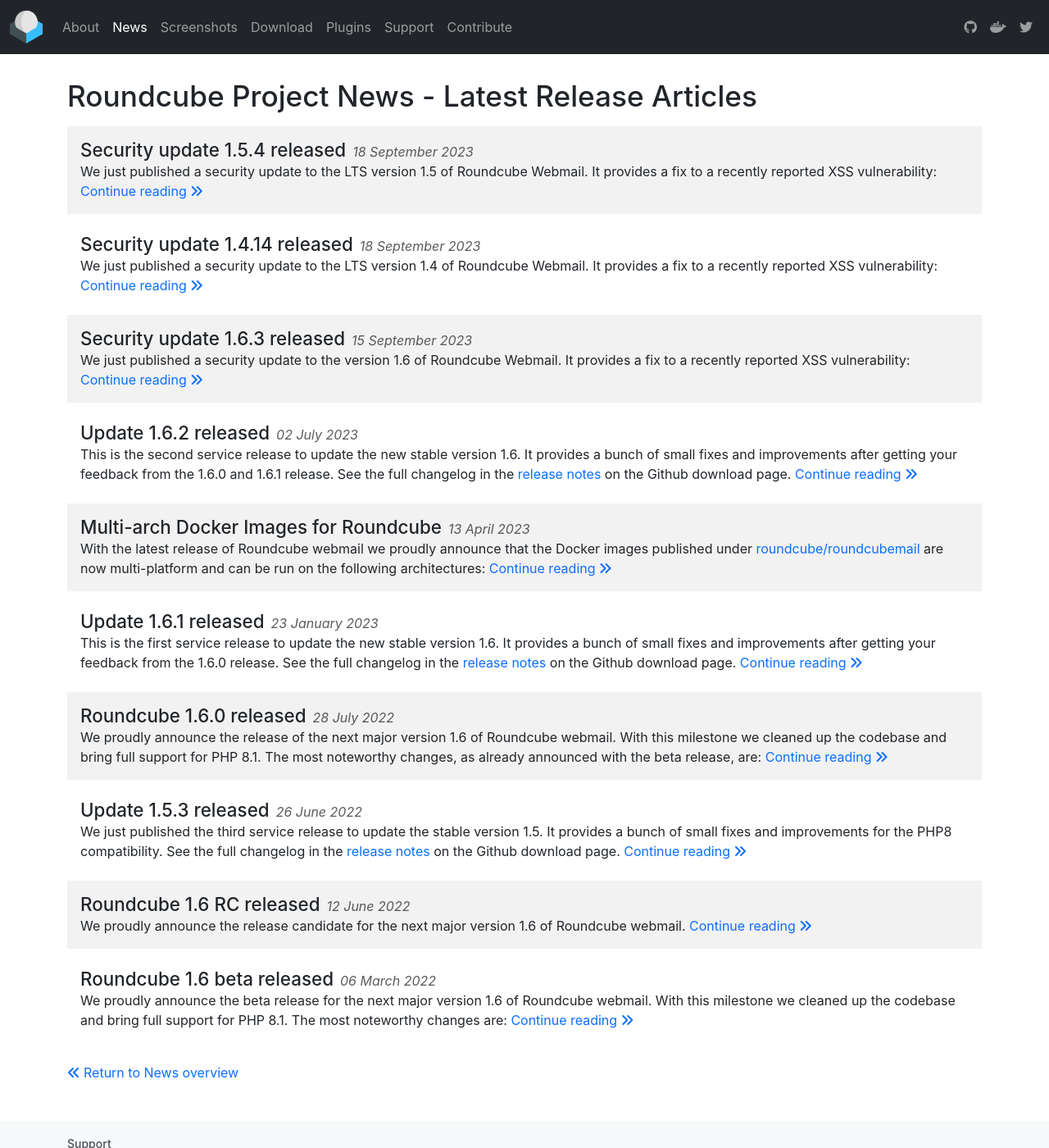
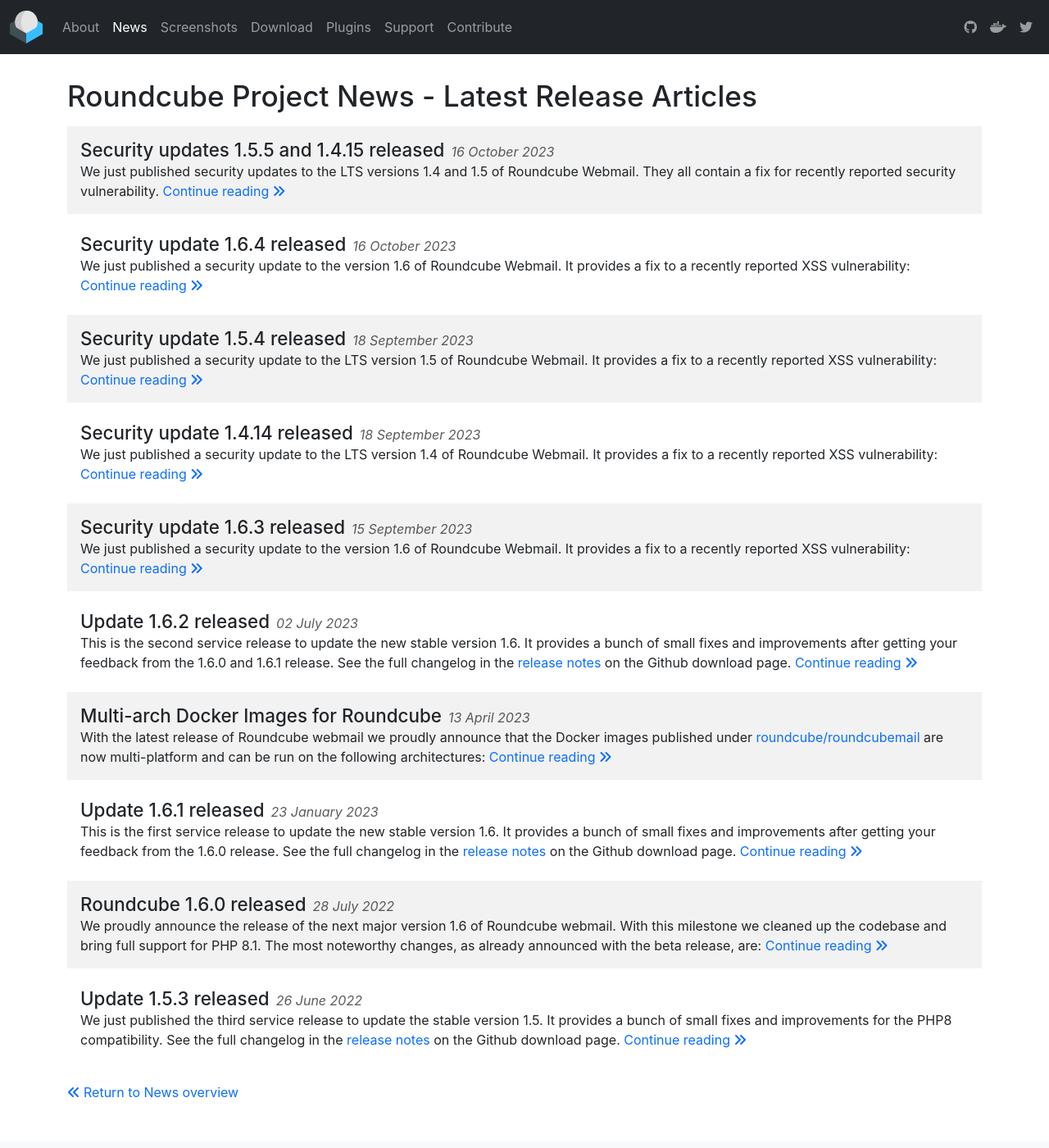
Before and after one commit to roundcube/roundcube.github.com, a Jekyll site: the page built from news/releases/index.html, in a window 1280 px wide and 1400 px high. Shown: the whole window at 82% size. Built offline with Jekyll 4.4.1, drawn with Linux system fonts in a browser that asks for light colours; comment, search, counter and statistics services are not loaded.

Commit message:
Security releases

```diff
--- a/_data/releases.json
+++ b/_data/releases.json
@@ -1,25 +1,25 @@
 {
     "stable": {
         "name": "Stable version",
-        "version": "1.6.3",
+        "version": "1.6.4",
         "sources": [
             {
                 "package": "Dependent",
-                "url": "https://github.com/roundcube/roundcubemail/releases/download/1.6.3/roundcubemail-1.6.3.tar.gz",
-                "size": "3.7 MB",
-                "checksum": "9ed23673b5668d3face853d22d915f5e1162fb2abcd2e3e1c459449a0863551f"
+                "url": "https://github.com/roundcube/roundcubemail/releases/download/1.6.4/roundcubemail-1.6.4.tar.gz",
+                "size": "3.8 MB",
+                "checksum": "f116dc5e874ca10e73d04efcb4a5ca90e3ca2a2923c0f0fa5b0f478192677656"
             },
             {
                 "package": "Complete",
-                "url": "https://github.com/roundcube/roundcubemail/releases/download/1.6.3/roundcubemail-1.6.3-complete.tar.gz",
+                "url": "https://github.com/roundcube/roundcubemail/releases/download/1.6.4/roundcubemail-1.6.4-complete.tar.gz",
                 "size": "5.7 MB",
-                "checksum": "5e60ccd50f62fb00c43d335ec08a9bdafbf2bdd02552256cc4009908b39ad98f"
+                "checksum": "a5eabc7e0828e0261879aec90a9d4a6dc0203e988e14de2f93d6c061e64891c8"
             },
             {
                 "package": "Framework",
-                "url": "https://github.com/roundcube/roundcubemail/releases/download/1.6.3/roundcube-framework-1.6.3.tar.gz",
+                "url": "https://github.com/roundcube/roundcubemail/releases/download/1.6.4/roundcube-framework-1.6.4.tar.gz",
                 "size": "1.8 MB",
-                "checksum": "633cc5d73e50411ad0e724d63cbf2ffc0863336fe74c87ba6ae76013c37bcd27"
+                "checksum": "beb955a590c66016a8d0ba707998353bcfef978b44c45812ae1182e8866e8735"
             }
         ]
     },
@@ -33,16 +33,16 @@
         "name": "LTS versions",
         "sources": [
             {
-                "package": "1.5.4 - Complete",
-                "url": "https://github.com/roundcube/roundcubemail/releases/download/1.5.4/roundcubemail-1.5.4-complete.tar.gz",
+                "package": "1.5.5 - Complete",
+                "url": "https://github.com/roundcube/roundcubemail/releases/download/1.5.5/roundcubemail-1.5.5-complete.tar.gz",
                 "size": "7.5 MB",
-                "checksum": "ea8825baec0a21950d28bc96d117a3752a0a25097e7ab6e5b5abaee80680fe8e"
+                "checksum": "8f75cf700ba8bd202c943b3fc231d7878f809751cda41102b7f5c44ad2fca33d"
             },
             {
-                "package": "1.4.14 - Complete",
-                "url": "https://github.com/roundcube/roundcubemail/releases/download/1.4.14/roundcubemail-1.4.14-complete.tar.gz",
+                "package": "1.4.15 - Complete",
+                "url": "https://github.com/roundcube/roundcubemail/releases/download/1.4.15/roundcubemail-1.4.15-complete.tar.gz",
                 "size": "6.7 MB",
-                "checksum": "59634bb581d3a0295020e04adbddb335e02e8a93e1a411e8a4e7af7f656297fe"
+                "checksum": "d024551a63c28cc3943c410ba5693ddd389f7215d46f3854bd2e7920e81a021f"
             }
         ]
     },
--- /dev/null
+++ b/_posts/2023-10-16-security-update-1.6.4-released.md
@@ -0,0 +1,15 @@
+---
+layout: article
+title: Security update 1.6.4 released
+tags: releases updates security
+---
+
+We just published a security update to the version 1.6 of Roundcube Webmail.
+It provides a fix to a recently reported XSS vulnerability:
+
+- Fix cross-site scripting (XSS) vulnerability in handling of SVG in HTML messages (#9168)
+  reported separately by Matthieu Faou (ESET) and Denys Klymenko.
+
+See the full changelog in the release notes in the [release notes](https://github.com/roundcube/roundcubemail/releases/tag/1.6.4) on the Github download page.
+
+We strongly recommend to update all productive installations of Roundcube 1.6.x with this new version.
--- /dev/null
+++ b/_posts/2023-10-16-security-updates-1.5.5-and-1.4.15.md
@@ -0,0 +1,18 @@
+---
+layout: article
+title: Security updates 1.5.5 and 1.4.15 released
+tags: releases updates security
+---
+
+We just published security updates to the LTS versions 1.4 and 1.5 of Roundcube Webmail.
+They all contain a fix for recently reported security vulnerability.
+
+## Security fix
+
+Fix cross-site scripting (XSS) vulnerability in handling of SVG in HTML messages (#9168).
+Credits for this finding go to separately by Matthieu Faou (ESET) and Denys Klymenko.
+
+See the full changelogs in the release notes on the Github download pages for the updated versions
+[1.5.5](https://github.com/roundcube/roundcubemail/releases/tag/1.5.5) and [1.4.15](https://github.com/roundcube/roundcubemail/releases/tag/1.4.15).
+
+We strongly recommend to update all productive installations of Roundcube 1.4.x and 1.5.x with this new versions.
```
